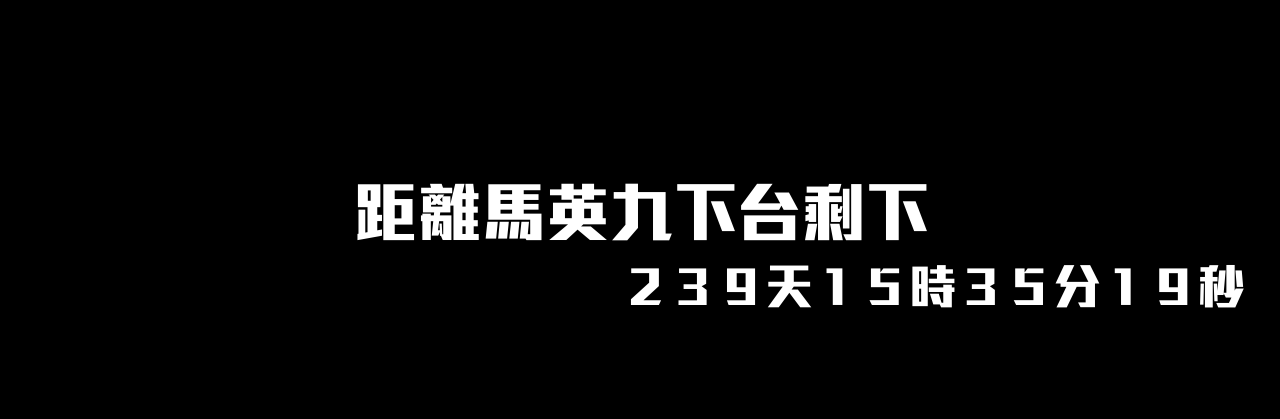
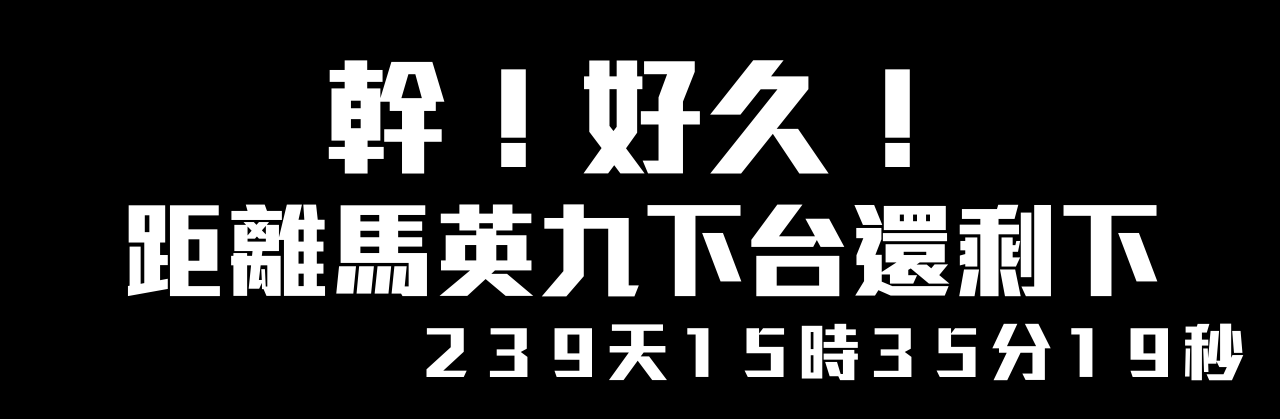
Before and after one commit to heibai19881230/agaodown, a plain HTML site: page index.html in a window 1280 px wide. Shown: the part 207-626 px from the top of the page. Drawn offline with nearby package versions, Linux system fonts and the light colour scheme.

Commit message:
add new font

```diff
--- a/index.html
+++ b/index.html
@@ -35,16 +35,22 @@
 			}
 			.row1 {
 				text-align: center;
-				margin-top: 30%;
 				width: 100%;
-				font-size: 400%;
+				font-size: 650%;
+				margin-top: 20px;
 			}
 			.row2 {
 				width: 100%;
 				text-align: right;
-				font-size: 300%;
+				font-size: 400%;
 				margin-top: 20px;
 				margin-left: -30px;
+			}
+			.row3 {
+				margin-top: 20%;
+				text-align: center;
+				width: 100%;
+				font-size: 800%;
 			}
 			@font-face {
 			  font-family: agao;
@@ -94,12 +100,16 @@
 	</head>
 	<body>
 		<div id="timer" class="containerC">
+			<div class="row row3">
+				幹!好久!
+			</div>
 			<div class="row row1">
-				距離馬英九下台剩下
+				距離馬英九下台還剩下
 			</div>
 			<div class="row row2">
 				<span id="day">100</span>天<span id="hour">24</span>時<span id="min">59</span>分<span id="sec">59</span>秒
 			</div>
+
 		</div>
 	</body>
 </html>
```
Also changed, not shown: agao.svg, agao.ttf, agao.woff.
